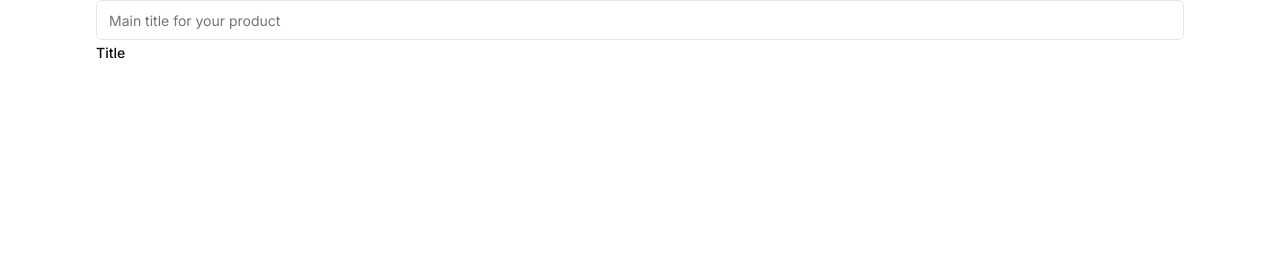
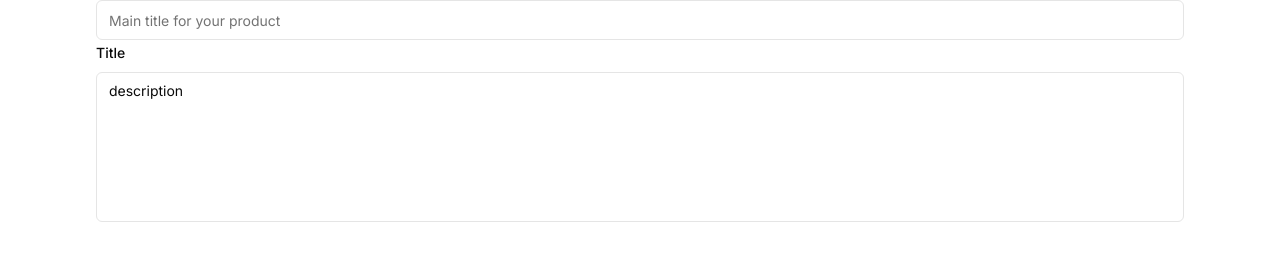
Before and after one commit to Borab2001/Texture, a Next.js app in the folder texture/: page / in a window 1280 px wide. Shown: the part 128-388 px from the top of the page. Built offline with nearby package versions, Linux system fonts and the light colour scheme.

Commit message:
Tiptap styling

```diff
--- a/texture/app/page.tsx
+++ b/texture/app/page.tsx
@@ -2,6 +2,7 @@
 
 import { Form, FormControl, FormField, FormItem, FormLabel, FormMessage} from "@/components/ui/form";
 import { Input } from "@/components/ui/input";
+import Tiptap from "@/components/ui/Tiptap";
 
 import { useForm } from "react-hook-form";
 import * as z from "zod";
@@ -58,7 +59,9 @@ export default function Home() {
 						render={({ field }) => (
 							<FormItem>
 								<FormLabel>Title</FormLabel>
-								<FormControl></FormControl>
+								<FormControl>
+									<Tiptap description={field.name} onChange={field.onChange} />
+								</FormControl>
 							</FormItem>
 						)}
 					/>
--- /dev/null
+++ b/texture/components/ui/Tiptap.tsx
@@ -0,0 +1,33 @@
+"use client";
+
+import { useEditor, EditorContent } from "@tiptap/react";
+import StarterKit from "@tiptap/starter-kit";
+
+export default function Tiptap({
+    description,
+    onChange,
+}: {
+    description: string
+    onChange: (richText: string) => void
+}) {
+    const editor = useEditor({
+        extensions: [StarterKit.configure()],
+        content: description,
+        editorProps: {
+            attributes: {
+                class:
+                "flex min-h-[150px] w-full rounded-md border border-input bg-background px-3 py-2 text-sm ring-offset-background file:border-0 file:bg-transparent file:text-sm file:font-medium placeholder:text-muted-foreground focus-visible:outline-none focus-visible:ring-2 focus-visible:ring-ring focus-visible:ring-offset-2 disabled:cursor-not-allowed disabled:opacity-50",
+            },
+        },
+        onUpdate({ editor }) {
+            onChange(editor.getHTML())
+            console.log(editor.getHTML())
+        },
+    })
+
+    return (
+        <div className="flex flex-col justify-stretch min-h-[250px]">
+            <EditorContent editor={editor} />
+        </div>
+    )
+}
```
